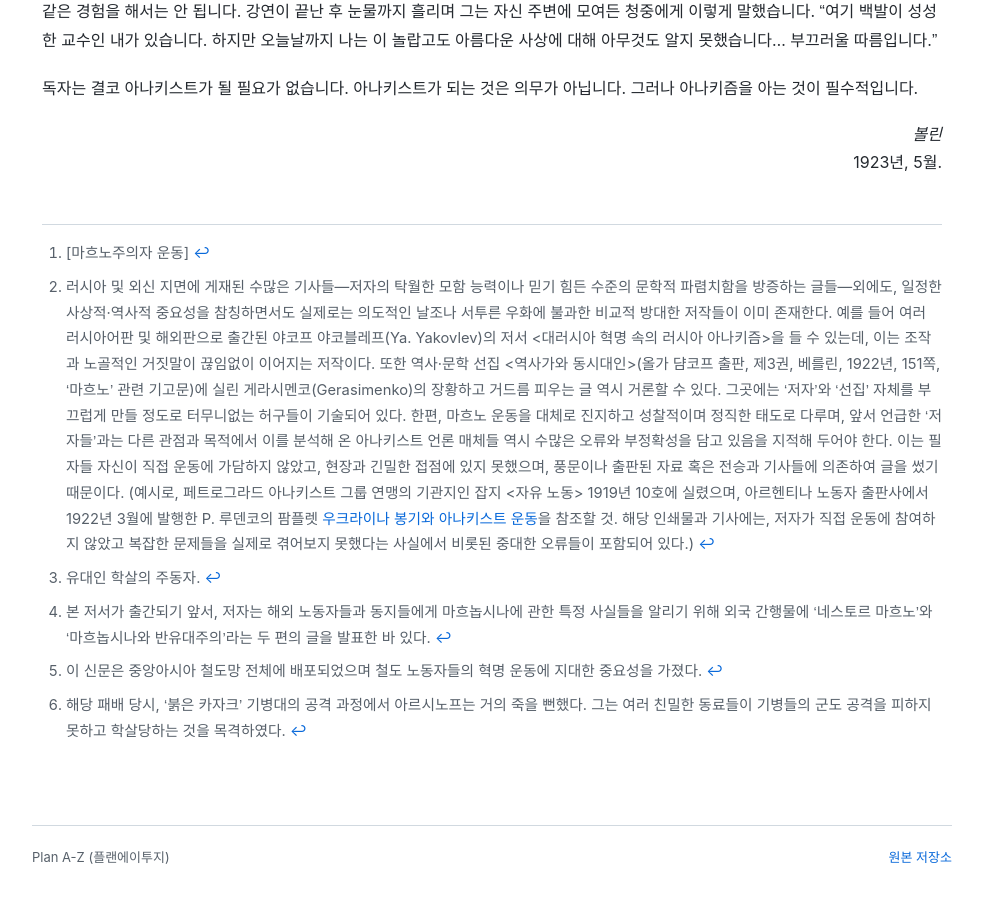
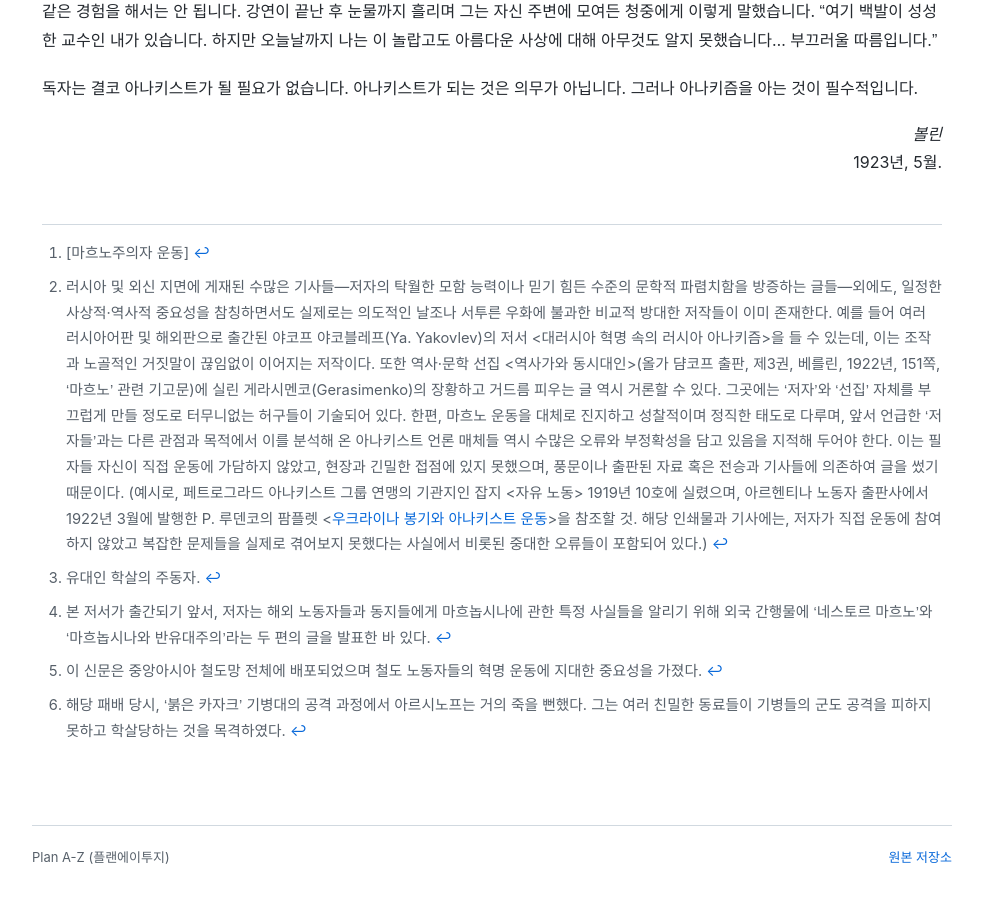
Before and after one commit to Plan-Atoz/translation-work, a Jekyll site: the page built from arshinov/makhno-movement/History of the Makhnovist Movement (Korean).md, in a window 1280 px wide and 900 px high, scrolled down 9235 px. Shown: the whole window, without its empty margins (148-1131 px from the left). Built offline with Jekyll 4.4.1, drawn with Linux system fonts in a browser that asks for light colours; our own code applies the rules of GitHub Pages for plain Markdown files; part of the change alters nothing that is shown.

Commit message:
Wrap footnote hyperlink in angle brackets

```diff
--- a/arshinov/makhno-movement/History of the Makhnovist Movement (Korean).md
+++ b/arshinov/makhno-movement/History of the Makhnovist Movement (Korean).md
@@ -171,7 +171,7 @@
 1923년, 5월.</div>
 
 [^1]: [마흐노주의자 운동]
-[^2]: 러시아 및 외신 지면에 게재된 수많은 기사들—저자의 탁월한 모함 능력이나 믿기 힘든 수준의 문학적 파렴치함을 방증하는 글들—외에도, 일정한 사상적·역사적 중요성을 참칭하면서도 실제로는 의도적인 날조나 서투른 우화에 불과한 비교적 방대한 저작들이 이미 존재한다. 예를 들어 여러 러시아어판 및 해외판으로 출간된 야코프 야코블레프(Ya. Yakovlev)의 저서 &lt;대러시아 혁명 속의 러시아 아나키즘&gt;을 들 수 있는데, 이는 조작과 노골적인 거짓말이 끊임없이 이어지는 저작이다. 또한 역사·문학 선집 &lt;역사가와 동시대인&gt;(올가 댬코프 출판, 제3권, 베를린, 1922년, 151쪽, '마흐노' 관련 기고문)에 실린 게라시멘코(Gerasimenko)의 장황하고 거드름 피우는 글 역시 거론할 수 있다. 그곳에는 '저자'와 '선집' 자체를 부끄럽게 만들 정도로 터무니없는 허구들이 기술되어 있다. 한편, 마흐노 운동을 대체로 진지하고 성찰적이며 정직한 태도로 다루며, 앞서 언급한 '저자들'과는 다른 관점과 목적에서 이를 분석해 온 아나키스트 언론 매체들 역시 수많은 오류와 부정확성을 담고 있음을 지적해 두어야 한다. 이는 필자들 자신이 직접 운동에 가담하지 않았고, 현장과 긴밀한 접점에 있지 못했으며, 풍문이나 출판된 자료 혹은 전승과 기사들에 의존하여 글을 썼기 때문이다. (예시로, 페트로그라드 아나키스트 그룹 연맹의 기관지인 잡지 &lt;자유 노동&gt; 1919년 10호에 실렸으며, 아르헨티나 노동자 출판사에서 1922년 3월에 발행한 P. 루덴코의 팜플렛 [우크라이나 봉기와 아나키스트 운동](https://rev-lib.com/na-ukraine-povstanchestvo-i-anarhicheskoe-dvizhenie/)을 참조할 것. 해당 인쇄물과 기사에는, 저자가 직접 운동에 참여하지 않았고 복잡한 문제들을 실제로 겪어보지 못했다는 사실에서 비롯된 중대한 오류들이 포함되어 있다.)
+[^2]: 러시아 및 외신 지면에 게재된 수많은 기사들—저자의 탁월한 모함 능력이나 믿기 힘든 수준의 문학적 파렴치함을 방증하는 글들—외에도, 일정한 사상적·역사적 중요성을 참칭하면서도 실제로는 의도적인 날조나 서투른 우화에 불과한 비교적 방대한 저작들이 이미 존재한다. 예를 들어 여러 러시아어판 및 해외판으로 출간된 야코프 야코블레프(Ya. Yakovlev)의 저서 &lt;대러시아 혁명 속의 러시아 아나키즘&gt;을 들 수 있는데, 이는 조작과 노골적인 거짓말이 끊임없이 이어지는 저작이다. 또한 역사·문학 선집 &lt;역사가와 동시대인&gt;(올가 댬코프 출판, 제3권, 베를린, 1922년, 151쪽, '마흐노' 관련 기고문)에 실린 게라시멘코(Gerasimenko)의 장황하고 거드름 피우는 글 역시 거론할 수 있다. 그곳에는 '저자'와 '선집' 자체를 부끄럽게 만들 정도로 터무니없는 허구들이 기술되어 있다. 한편, 마흐노 운동을 대체로 진지하고 성찰적이며 정직한 태도로 다루며, 앞서 언급한 '저자들'과는 다른 관점과 목적에서 이를 분석해 온 아나키스트 언론 매체들 역시 수많은 오류와 부정확성을 담고 있음을 지적해 두어야 한다. 이는 필자들 자신이 직접 운동에 가담하지 않았고, 현장과 긴밀한 접점에 있지 못했으며, 풍문이나 출판된 자료 혹은 전승과 기사들에 의존하여 글을 썼기 때문이다. (예시로, 페트로그라드 아나키스트 그룹 연맹의 기관지인 잡지 &lt;자유 노동&gt; 1919년 10호에 실렸으며, 아르헨티나 노동자 출판사에서 1922년 3월에 발행한 P. 루덴코의 팜플렛 &lt;<a href="https://rev-lib.com/na-ukraine-povstanchestvo-i-anarhicheskoe-dvizhenie/">우크라이나 봉기와 아나키스트 운동</a>&gt;을 참조할 것. 해당 인쇄물과 기사에는, 저자가 직접 운동에 참여하지 않았고 복잡한 문제들을 실제로 겪어보지 못했다는 사실에서 비롯된 중대한 오류들이 포함되어 있다.)
 [^3]: 유대인 학살의 주동자.
 [^4]: 본 저서가 출간되기 앞서, 저자는 해외 노동자들과 동지들에게 마흐놉시나에 관한 특정 사실들을 알리기 위해 외국 간행물에 '네스토르 마흐노'와 '마흐놉시나와 반유대주의'라는 두 편의 글을 발표한 바 있다.
 [^5]: 이 신문은 중앙아시아 철도망 전체에 배포되었으며 철도 노동자들의 혁명 운동에 지대한 중요성을 가졌다.
```
